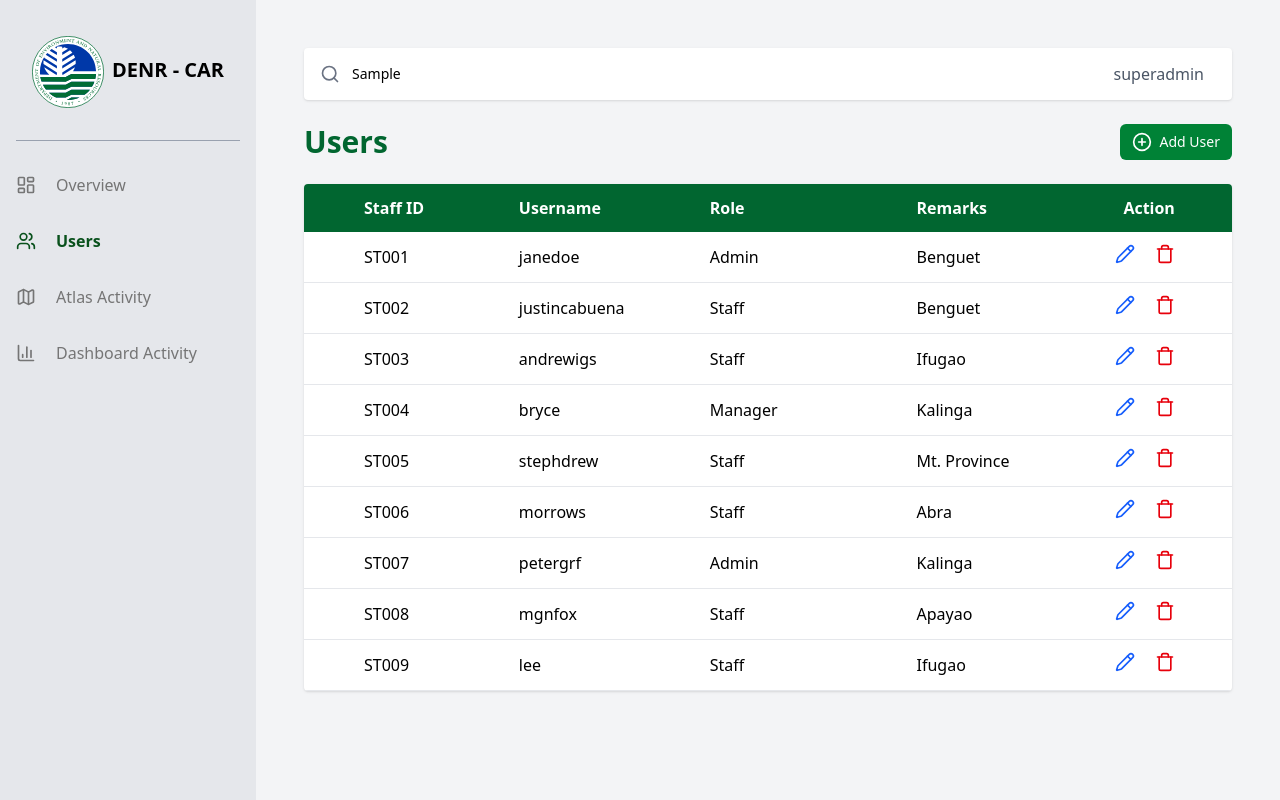
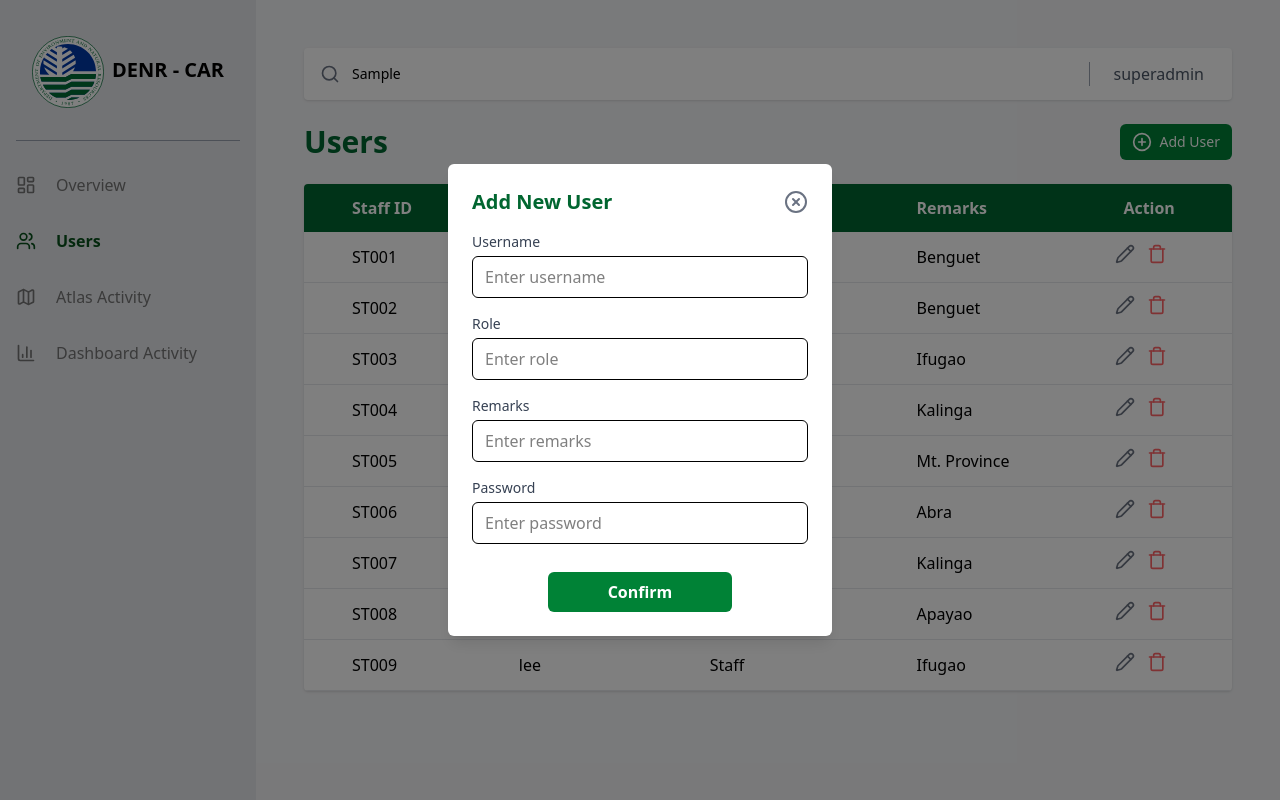
Before and after one commit to team-kotl/terramap-admin, a React (Vite) app: page /users in a window 1280 px wide. Both pictures are taken after typing "Sample" into the empty fields and a click on the button "Add User". Built offline with nearby package versions, Linux system fonts and the light colour scheme.

Commit message:
Did the add new user modal

```diff
--- a/src/pages/Users.jsx
+++ b/src/pages/Users.jsx
@@ -1,20 +1,23 @@
-import { Search, CirclePlus, Pencil, Trash } from "lucide-react";
+import { Search, CirclePlus, Pencil, Trash, CircleX } from "lucide-react";
+import { useState } from "react";
 
 const Users = () => {
+  const [isModalOpen, setIsModalOpen] = useState(false);
+
   const users = [
-    { staffId: "ST001", username: "janedoe", role: "Admin", remarks: "Benguet" },
-    { staffId: "ST002", username: "justincabuena", role: "Staff", remarks: "Benguet" },
-    { staffId: "ST003", username: "andrewigs", role: "Staff", remarks: "Ifugao" },
-    { staffId: "ST004", username: "bryce", role: "Manager", remarks: "Kalinga" },
-    { staffId: "ST005", username: "stephdrew", role: "Staff", remarks: "Mt. Province" },
-    { staffId: "ST006", username: "morrows", role: "Staff", remarks: "Abra" },
-    { staffId: "ST007", username: "petergrf", role: "Admin", remarks: "Kalinga" },
-    { staffId: "ST008", username: "mgnfox", role: "Staff", remarks: "Apayao" },
-    { staffId: "ST009", username: "lee", role: "Staff", remarks: "Ifugao" },
+    {staffId: "ST001", username: "janedoe", role: "Admin", remarks: "Benguet" },
+    {staffId: "ST002", username: "justincabuena", role: "Staff", remarks: "Benguet"},
+    {staffId: "ST003", username: "andrewigs", role: "Staff", remarks: "Ifugao"},
+    {staffId: "ST004", username: "bryce", role: "Manager", remarks: "Kalinga"},
+    {staffId: "ST005", username: "stephdrew", role: "Staff", remarks: "Mt. Province"},
+    {staffId: "ST006", username: "morrows", role: "Staff", remarks: "Abra" },
+    {staffId: "ST007", username: "petergrf", role: "Admin", remarks: "Kalinga"},
+    {staffId: "ST008", username: "mgnfox", role: "Staff", remarks: "Apayao" },
+    {staffId: "ST009", username: "lee", role: "Staff", remarks: "Ifugao" },
   ];
 
   return (
-    <div className="p-6 bg-gray-100 min-h-screen">
+    <div className="relative p-6 bg-gray-100 min-h-screen">
       <div className="flex justify-between items-center bg-white shadow p-2 rounded mb-6">
         <div className="relative flex-1 mr-10">
           <Search className="absolute left-2 top-2 h-5 w-5 text-gray-500" />
@@ -25,12 +28,18 @@ const Users = () => {
           />
         </div>
 
+        <div className="w-px h-6 bg-gray-400 mr-6"></div>
         <span className="text-gray-600 font-medium mr-5">superadmin</span>
       </div>
 
       <div className="flex justify-between items-center mb-6">
         <h1 className="text-3xl font-bold text-green-800">Users</h1>
-        <button className="flex items-center gap-2 bg-green-700 hover:bg-green-800 text-white text-sm px-3 py-2 rounded-md">
+        <button
+          onClick={() => {
+            setIsModalOpen(true);
+          }}
+          className="flex items-center gap-2 bg-green-700 hover:bg-green-800 text-white text-sm px-3 py-2 rounded-md"
+        >
           <CirclePlus className="h-5 w-5" />
           Add User
         </button>
@@ -40,7 +49,7 @@ const Users = () => {
         <table className="table-auto w-full border-collapse">
           <thead>
             <tr className="bg-green-800 text-white text-left">
-              <th className="pl-15 py-3 text-left w-1/6">Staff ID</th>
+              <th className="pl-12 py-3 text-left w-1/6">Staff ID</th>
               <th className="px-4 py-3 w-1/6">Username</th>
               <th className="px-2 py-3 w-1/6">Role</th>
               <th className="px-4 py-3 w-1/6">Remarks</th>
@@ -53,15 +62,15 @@ const Users = () => {
                 key={user.staffId}
                 className="border-b border-gray-200 hover:bg-gray-50"
               >
-                <td className="pl-15 py-3">{user.staffId}</td>
+                <td className="pl-12 py-3">{user.staffId}</td>
                 <td className="px-4 py-3">{user.username}</td>
                 <td className="px-2 py-3">{user.role}</td>
                 <td className="px-4 py-3">{user.remarks}</td>
                 <td className="px-4 py-3">
-                  <button className="text-blue-600 hover:text-blue-800">
+                  <button className="text-gray-500 hover:text-blue-500">
                     <Pencil className="h-5 w-5" />
                   </button>
-                  <button className="text-red-600 hover:text-red-800 ml-5">
+                  <button className="text-red-400 hover:text-red-500 ml-3">
                     <Trash className="h-5 w-5" />
                   </button>
                 </td>
@@ -70,6 +79,72 @@ const Users = () => {
           </tbody>
         </table>
       </div>
+
+      {isModalOpen && (
+        <div className="fixed inset-0 bg-black/50 bg-opacity-50 flex items-center justify-center z-50">
+          <div className="bg-white rounded-md shadow-lg p-6 w-96 relative">
+            <div className="flex justify-between items-center mb-4">
+              <h2 className="text-xl font-bold text-green-800">Add New User</h2>
+              <button
+                onClick={() => setIsModalOpen(false)}
+                className="text-gray-500 hover:text-red-600"
+              >
+                <CircleX className="h-6 w-6" />
+              </button>
+            </div>
+            <form className="space-y-4">
+              <div>
+                <label className="block text-sm font-medium text-gray-700 mb-1">
+                  Username
+                </label>
+                <input
+                  type="text"
+                  placeholder="Enter username"
+                  className="w-full px-3 py-2 border rounded-md focus:outline-none focus:ring-0"
+                />
+              </div>
+               <div>
+                <label className="block text-sm font-medium text-gray-700 mb-1">
+                  Role
+                </label>
+                <input
+                  type="text"
+                  placeholder="Enter role"
+                  className="w-full px-3 py-2 border rounded-md focus:outline-none focus:ring-0"
+                />
+              </div>
+               <div>
+                <label className="block text-sm font-medium text-gray-700 mb-1">
+                  Remarks
+                </label>
+                <input
+                  type="text"
+                  placeholder="Enter remarks"
+                  className="w-full px-3 py-2 border rounded-md focus:outline-none focus:ring-0"
+                />
+              </div>
+              <div>
+                <label className="block text-sm font-medium text-gray-700 mb-1">
+                  Password
+                </label>
+                <input
+                  type="password"
+                  placeholder="Enter password"
+                  className="w-full px-3 py-2 border rounded-md focus:outline-none focus:ring-0"
+                />
+              </div>
+              <div className="flex justify-center">
+                <button
+                  type="submit"
+                  className="px-15 py-2 mt-3 bg-green-700 hover:bg-green-800 text-white rounded-md font-semibold justify-center"
+                >
+                  Confirm
+                </button>
+              </div>
+            </form>
+          </div>
+        </div>
+      )}
     </div>
   );
 };
```
